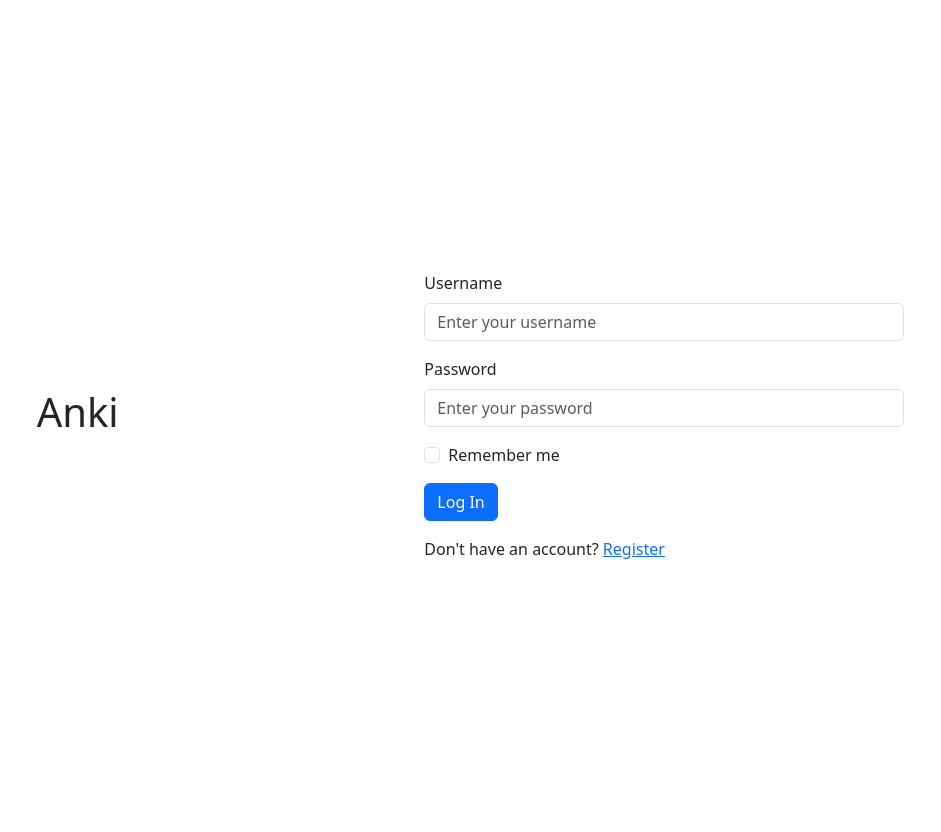
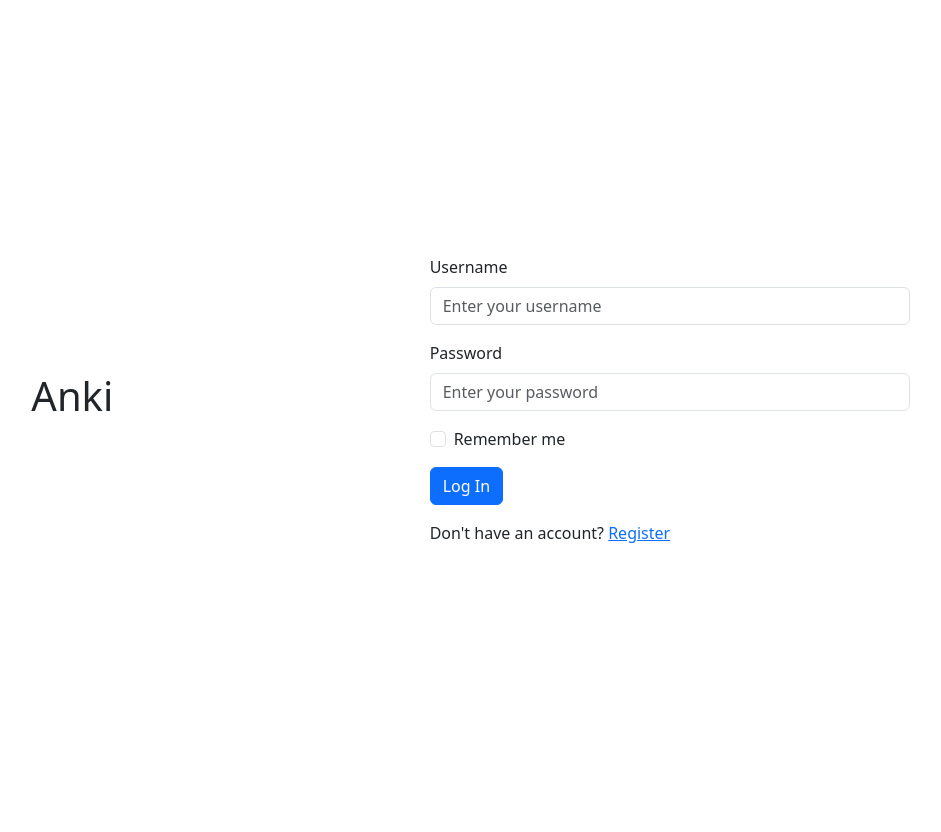
Before and after one commit to waffledood/CS50W-Projects, a Django app: page /anki/login in a window 1280 px wide. Shown: the whole page, without its empty margins (269-1210 px from the left). After the commit the page ends 543 px from the top, so only its background shows below. Run offline with Django 3.2, Linux system fonts and the light colour scheme.

Commit message:
Remove margin in layout template

```diff
--- a/project5-anki/backend/anki/templates/anki/layout.html
+++ b/project5-anki/backend/anki/templates/anki/layout.html
@@ -15,7 +15,7 @@
     <title>{% block title %}Anki{% endblock %}</title>
   </head>
   <body>
-    <div class="mx-3 my-3">
+    <div>
       {% block body %}
       {% endblock %}
     </div>
```
